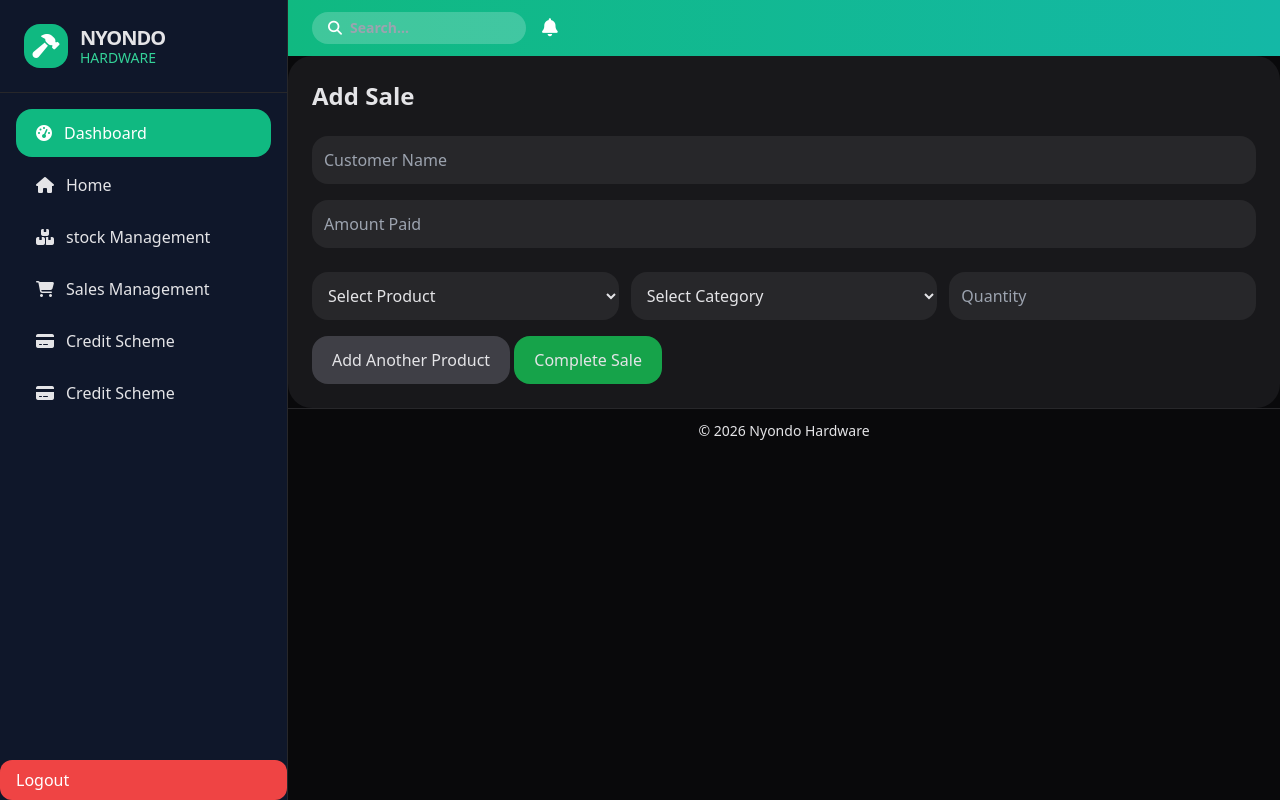
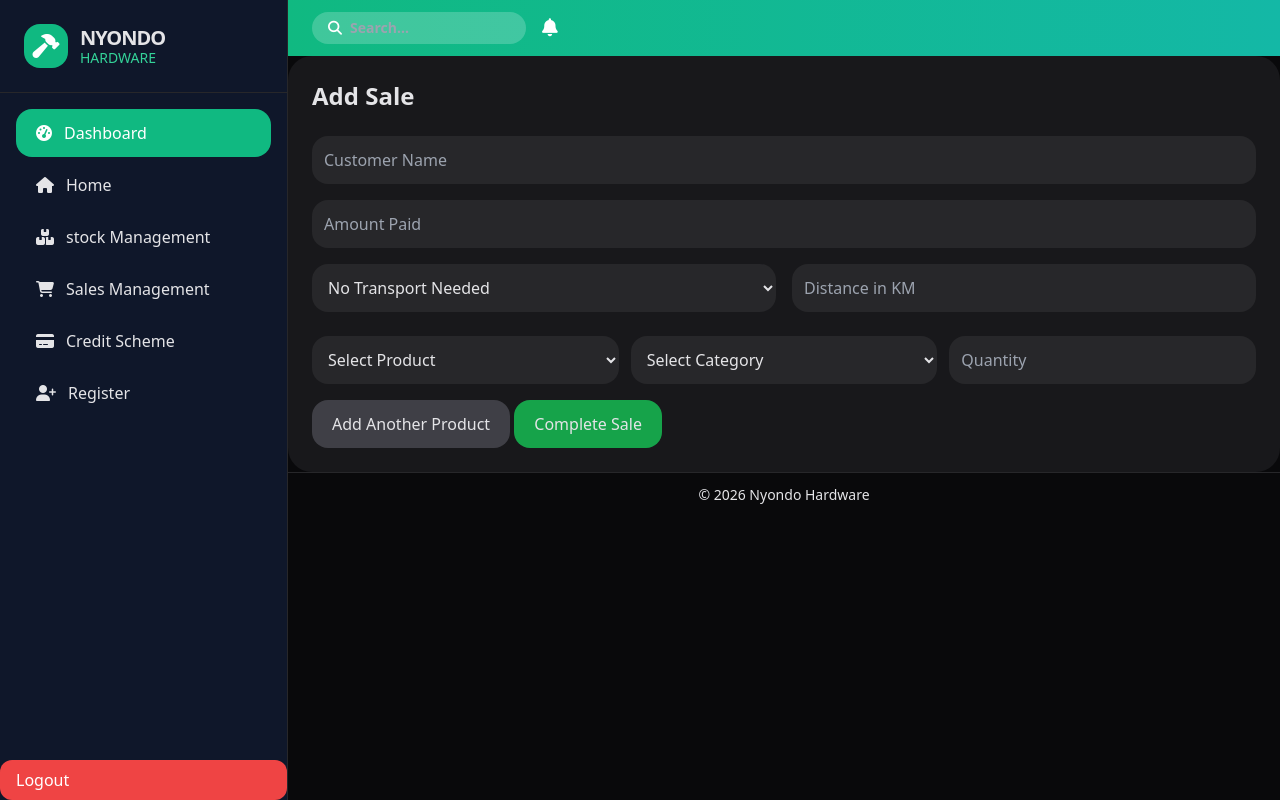
Before and after one commit to eve250/nyondo_system, a Django app: page /addsale/ in a window 1280 px wide. Run offline with Django 5.2, Linux system fonts and the light colour scheme; a user stored in the database is signed in; data comes from the database, SQL or seed files in the repository; both versions use the stored data as it was after the commit; some libraries are stand-ins or nearby versions.

Commit message:
Added my transport scheme and made a few changes with my update form

```diff
--- a/nyondo_project/nyondo_app/models.py
+++ b/nyondo_project/nyondo_app/models.py
@@ -33,6 +33,9 @@ class Sales (models.Model):
   balance = models.DecimalField(max_digits=10 , decimal_places=3)
   receipt =models.CharField(max_length= 100)
   receipt_number = models.IntegerField(unique=True)
+  transport_needed = models.BooleanField(default=False)
+  distance = models.IntegerField(default=0)
+  transport_fee = models.IntegerField(default=0)
   def __str__(self):
     return self.customer
 
--- a/nyondo_project/nyondo_app/templates/addsale.html
+++ b/nyondo_project/nyondo_app/templates/addsale.html
@@ -22,6 +22,30 @@
             <input type="number"
                    name="amount_paid"
                    placeholder="Amount Paid"
+                   class="w-full p-3 rounded-2xl bg-zinc-800 outline-none">
+
+        </div>
+
+        <!-- TRANSPORT -->
+
+        <div class="grid grid-cols-2 gap-4 mt-4">
+
+            <select name="transport_needed"
+                    class="w-full p-3 rounded-2xl bg-zinc-800 outline-none">
+
+                <option value="False">
+                    No Transport Needed
+                </option>
+
+                <option value="True">
+                    Need Transport
+                </option>
+
+            </select>
+
+            <input type="number"
+                   name="distance"
+                   placeholder="Distance in KM"
                    class="w-full p-3 rounded-2xl bg-zinc-800 outline-none">
 
         </div>
--- a/nyondo_project/nyondo_app/templates/base.html
+++ b/nyondo_project/nyondo_app/templates/base.html
@@ -72,7 +72,7 @@
                 </a>
 
                 <a href="/register/" class="flex items-center gap-3 px-5 py-3 rounded-2xl hover:bg-white/10">
-                    <i class="fa-solid fa-credit-card"></i> Credit Scheme
+                    <i class="fa-solid fa-user-plus"></i></i> Register
                 </a>
 
             </nav>
--- a/nyondo_project/nyondo_app/views.py
+++ b/nyondo_project/nyondo_app/views.py
@@ -53,8 +53,7 @@ def dashboard(request):
 
     return render(request, "dashboard.html", context)
 
-# VIEW STOCK + ADD PRODUCT
-@login_required
+
 @login_required
 def viewstock(request):
 
@@ -261,10 +260,11 @@ def delete_product(request, pk):
 # ADD SALE
 
 @login_required
+@login_required
 def addsale(request):
+
     if request.user.role not in ["sales_manager" ,"cashier" ,"overall_manager"]:
         return redirect("login")
-
 
     products = Products.objects.all()
     categories = Categories.objects.all()
@@ -273,6 +273,10 @@ def addsale(request):
 
         customer = request.POST.get('customer')
         amount_paid = int(request.POST.get('amount_paid'))
+
+        # TRANSPORT
+        transport_needed = request.POST.get("transport_needed")
+        distance = int(request.POST.get("distance", 0))
 
         product_ids = request.POST.getlist('product_name')
         category_ids = request.POST.getlist('categories')
@@ -300,17 +304,37 @@ def addsale(request):
 
                 grand_total += total
 
+        # TRANSPORT LOGIC
+        transport_fee = 0
+
+        if transport_needed == "True":
+
+            if grand_total >= 500000 and distance <= 10:
+                transport_fee = 0
+
+            else:
+                transport_fee = 30000
+
+        # FINAL TOTAL
+        grand_total += transport_fee
+
         balance = amount_paid - grand_total
 
         # SAVE SALES
         for i in range(len(product_ids)):
 
             if product_ids[i] and quantities[i]:
+
                 product = Products.objects.get(id=product_ids[i])
+
                 category = Categories.objects.get(id=category_ids[i])
+
                 quantity = int(quantities[i])
+
                 unit_price = product.unit_price
+
                 total_amount = quantity * unit_price
+
                 Sales.objects.create(
                     customer=customer,
                     product_name=product,
@@ -321,7 +345,12 @@ def addsale(request):
                     amount_paid=amount_paid,
                     balance=balance,
                     receipt=f"Receipt {receipt_number}",
-                    receipt_number=receipt_number
+                    receipt_number=receipt_number,
+
+                    # TRANSPORT
+                    transport_needed=transport_needed,
+                    distance=distance,
+                    transport_fee=transport_fee
                 )
 
         return redirect('receipt', receipt_number=receipt_number)
@@ -330,8 +359,6 @@ def addsale(request):
         'products': products,
         'categories': categories
     })
-
-
 
 
 # VIEW SALES
```
Also changed, not shown: nyondo_project/nyondo_app/templates/edit.html (+41 -6 lines), nyondo_project/db.sqlite3, nyondo_project/nyondo_app/migrations/0003_sales_distance_sales_transport_fee_and_more.py (added).
